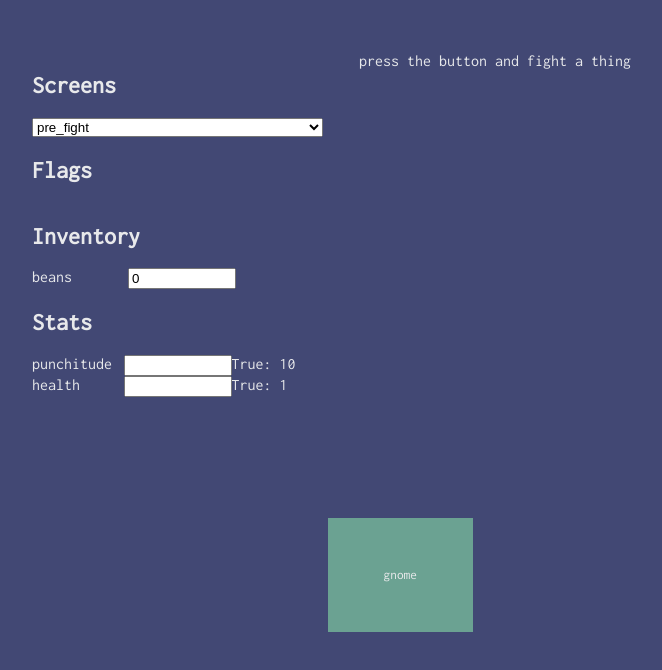
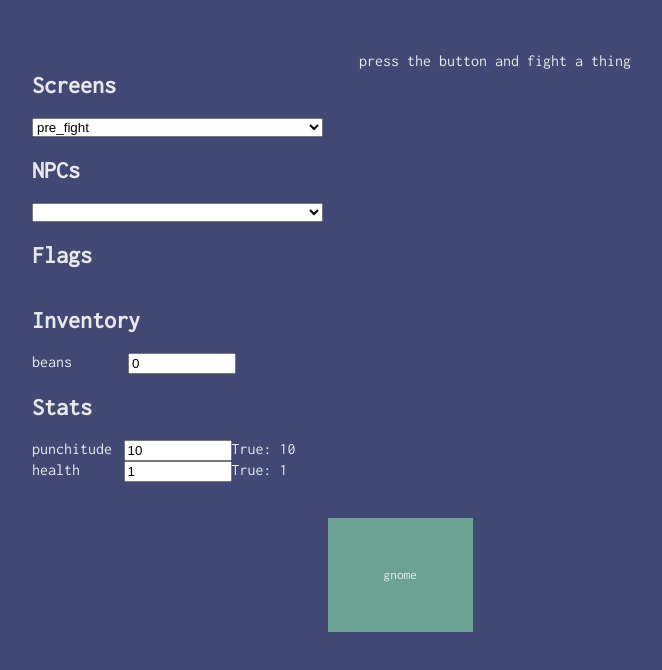
Before and after one commit to TrentWest7190/atheneum, a Vue app: page / in a window 1280 px wide. Shown: the top 670 px of the page, without its empty margins (20-682 px from the left). Built offline with nearby package versions, Linux system fonts and the light colour scheme.

Commit message:
added npc debug

```diff
--- a/src/App.vue
+++ b/src/App.vue
@@ -72,7 +72,7 @@ export default {
       if (this.Player.currentEnemy.health <= 0) {
         this.Player.paragraphOverride = this.Player.currentEnemy.win.text
         this.Player.additionalParagraphs = []
-        this.Player.currentEnemy.win.events(this.Player)
+        this.Player.currentEnemy.win.events(this.Player.State)
       } else {
         returnToTopLevelButtons()
         const enemyAttacks = Object.keys(this.Player.currentEnemy.attacks)
--- a/src/components/DebugView.vue
+++ b/src/components/DebugView.vue
@@ -3,6 +3,11 @@
     <h2>Screens</h2>
     <select @change="Player.CurrentLocation = $event.target.value" :value="Player.CurrentLocation">
       <option v-for="(screen, screenName) in Story.screenData" :value="screenName">{{ screenName }}</option>
+    </select>
+    <h2>NPCs</h2>
+    <select @change="startFight(selectedNPC)" v-model="selectedNPC">
+      <option></option>
+      <option v-for="(npc, npcName) in Story.npcData" :value="npc">{{ npcName }}</option>
     </select>
     <h2>Flags</h2>
     <div class="row-flex debug-row" v-for="(flag, flagName) in Player.State.flags">
@@ -31,6 +36,17 @@ export default {
 
   props: ['Story', 'Player'],
 
+  computed: {
+    selectedNPC: {
+      get () {
+        return this.Player.currentEnemy
+      },
+      set (val) {
+        this.Player.currentEnemy = val
+      }
+    }
+  },
+
   methods: {
     updatePlayer (attributeName, flagName, flagValue, isNumber) {
       if (attributeName !== 'stats') {
--- a/src/stories/combat.js
+++ b/src/stories/combat.js
@@ -22,10 +22,22 @@ const screenData = {
 
 const statData = {
   punchitude: {
-    value: 10
+    _value: 10,
+    get value () {
+      return this._value
+    },
+    set value (val) {
+      this._value = val
+    }
   },
   health: {
-    value: 1
+    _value: 1,
+    get value () {
+      return this._value
+    },
+    set value (val) {
+      this._value = val
+    }
   }
 }
 
@@ -72,16 +84,16 @@ const npcData = {
       text: [
         `You stand over the defeated gnome and take his beans`
       ],
-      events (playerin) {
-        playerin.State.inventory.beans += 5
+      events (playerState) {
+        playerState.inventory.beans += 5
       }
     },
     lose: {
       text: [
         `The gnome has bested you, he takes some beans`
       ],
-      events (playerin) {
-        playerin.State.inventory.beans -= 3
+      events (playerState) {
+        playerState.inventory.beans -= 3
       }
     }
   }
@@ -125,6 +137,8 @@ exports.statData = statData
 
 exports.itemData = itemData
 
+exports.npcData = npcData
+
 exports.combatData = combatData
 
 exports.config = config
```
Also changed, not shown: src/engine/EventEngine.js (deleted, +0 -43 lines).
